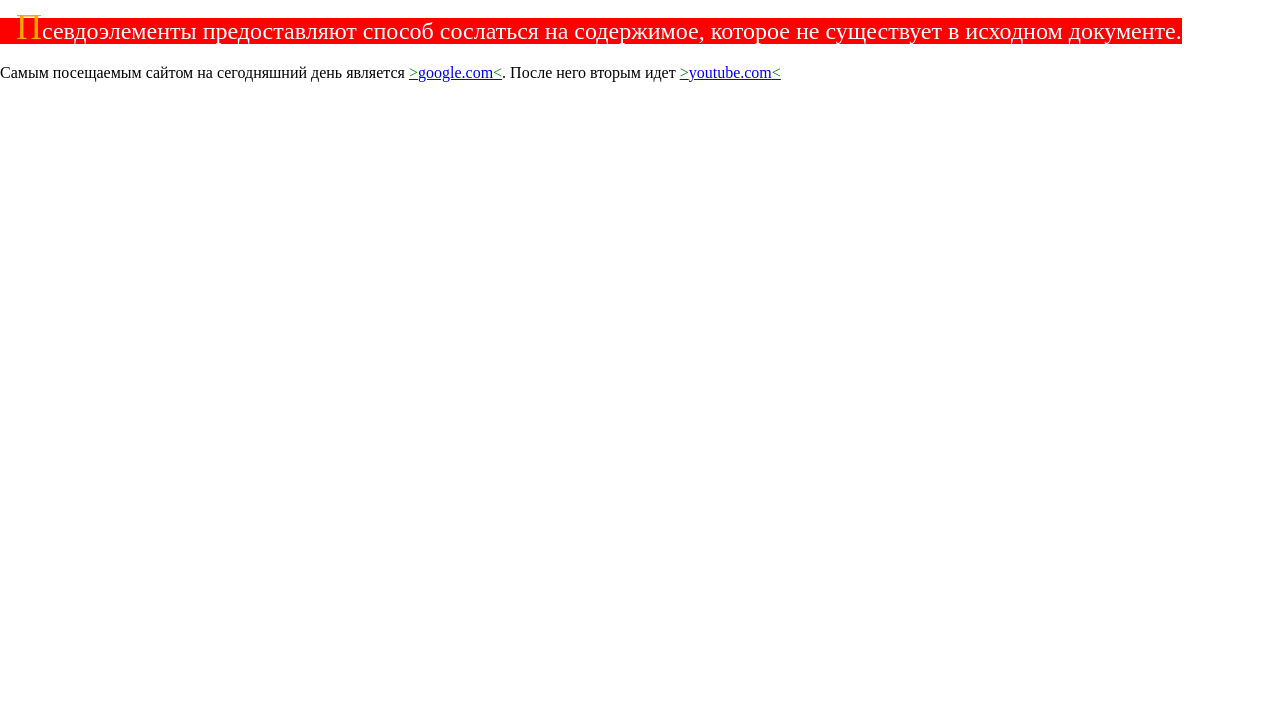
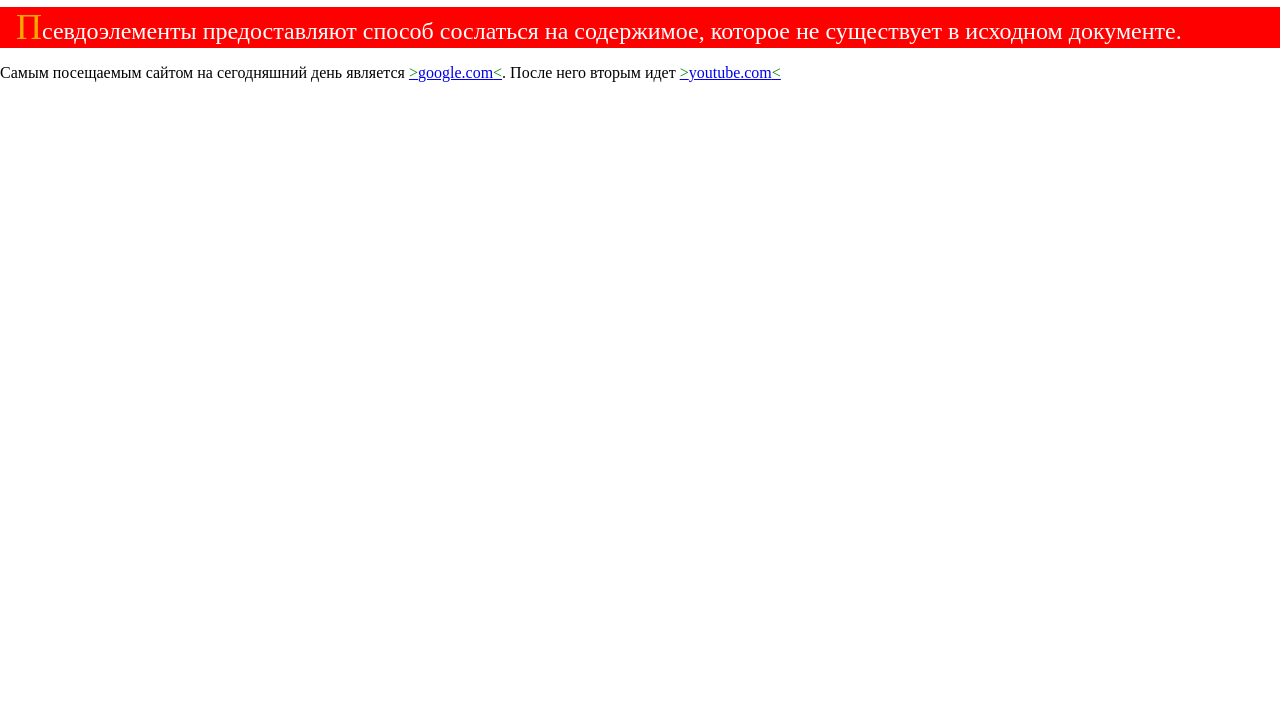
Before and after one commit to android81007/Pseudo-elements-Gromcode, a plain HTML site: page index.html in a window 1280 px wide. Shown: the part 73-800 px from the top of the page. Drawn offline with nearby package versions, Linux system fonts and the light colour scheme.

Commit message:
three commit

```diff
--- a/styles.css
+++ b/styles.css
@@ -8,7 +8,7 @@
     font-size: 24px;
 }
 
-.theory::first-line {
+.theory{
     background-color: red;
     color: #fff;
 }
```
